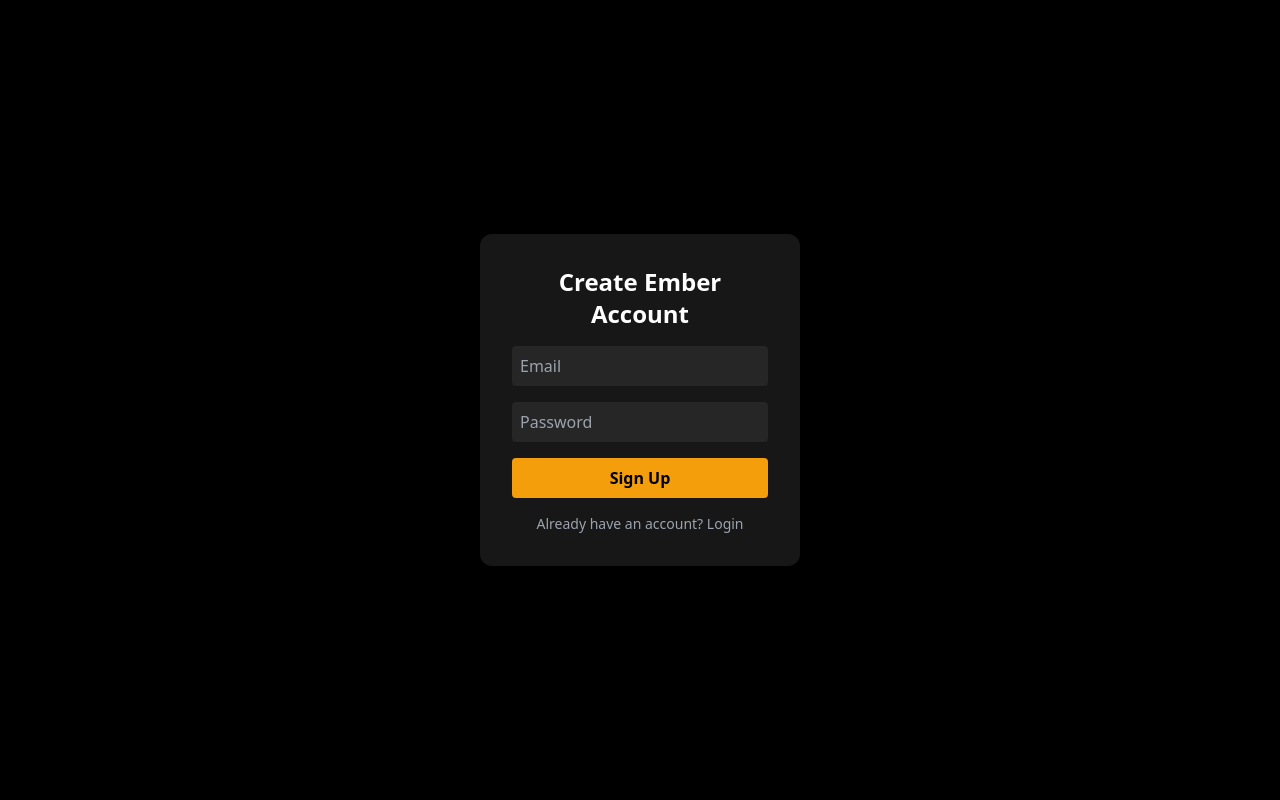
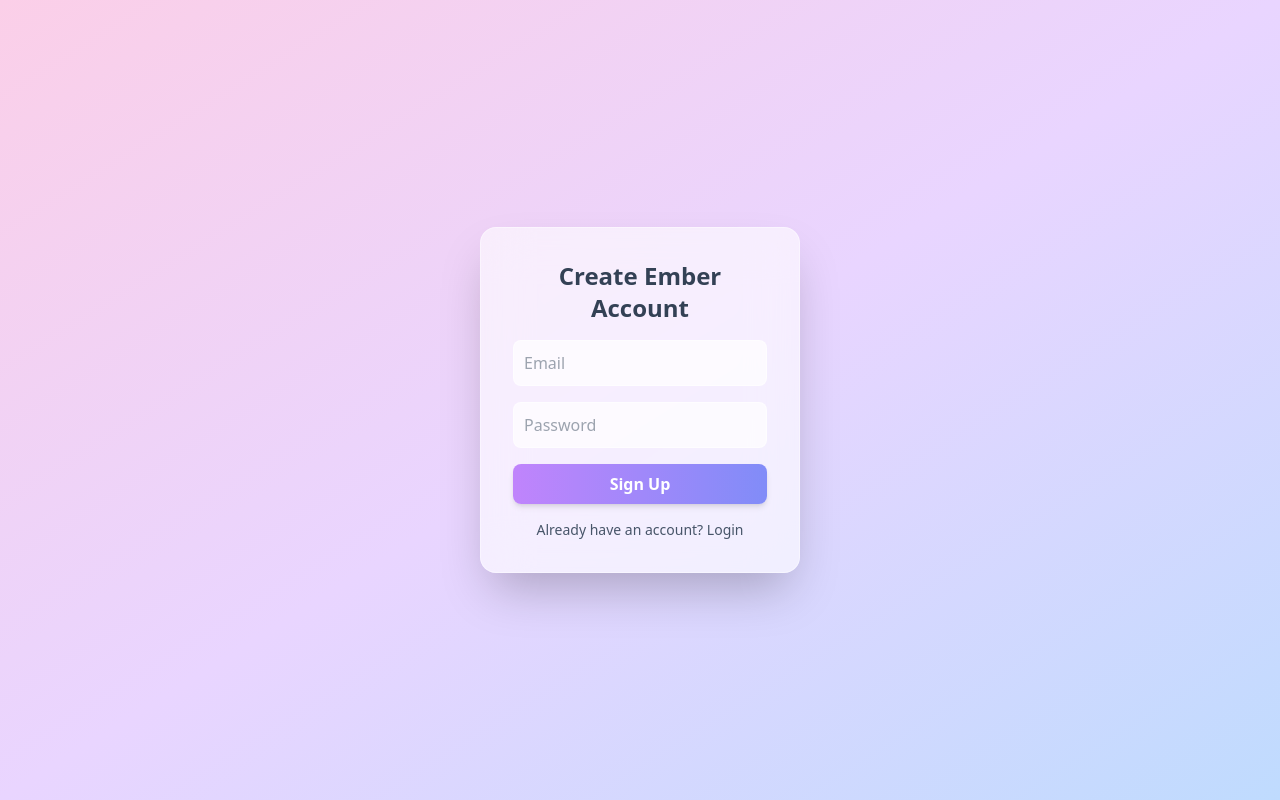
Before and after one commit to srujanaelicherla/ember, a React (Vite) app: page /signup in a window 1280 px wide. Built offline with nearby package versions, Linux system fonts and the light colour scheme; no server answers.

Commit message:
improved aesthetics

```diff
--- a/src/pages/login.tsx
+++ b/src/pages/login.tsx
@@ -35,14 +35,14 @@
         shadow-2xl rounded-2xl p-8"
       >
         <h2 className="text-2xl font-bold text-center text-slate-700">
-          Welcome Back
+          Welcome to Ember!
         </h2>
 
         <input
           type="email"
           placeholder="Email"
           className="w-full p-2 rounded-lg
-          bg-white/60 border border-white/50
+          bg-white/60 border border-white/50 text-slate-800
           focus:outline-none focus:ring-2 focus:ring-purple-300"
           value={email}
           onChange={(e) => setEmail(e.target.value)}
@@ -53,7 +53,7 @@
           type="password"
           placeholder="Password"
           className="w-full p-2 rounded-lg
-          bg-white/60 border border-white/50
+          bg-white/60 border border-white/50 text-slate-800
           focus:outline-none focus:ring-2 focus:ring-purple-300"
           value={password}
           onChange={(e) => setPassword(e.target.value)}
--- a/src/pages/signup.tsx
+++ b/src/pages/signup.tsx
@@ -24,17 +24,27 @@
   }
 
   return (
-    <div className="flex items-center justify-center min-h-screen bg-black text-white px-4">
+    <div className="flex items-center justify-center min-h-screen
+    bg-gradient-to-br from-pink-200 via-purple-200 to-blue-200 px-4">
+
       <form
         onSubmit={handleSignup}
-        className="bg-neutral-900 p-8 rounded-xl w-full max-w-xs space-y-4"
+        className="bg-white/60 backdrop-blur-xl
+        border border-white/40
+        shadow-2xl rounded-2xl
+        p-8 w-full max-w-xs space-y-4"
       >
-        <h2 className="text-2xl font-bold text-center">Create Ember Account</h2>
+
+        <h2 className="text-2xl font-bold text-center text-slate-700">
+          Create Ember Account
+        </h2>
 
         <input
           type="email"
           placeholder="Email"
-          className="w-full p-2 rounded bg-neutral-800"
+          className="w-full p-2.5 rounded-lg
+          bg-white/70 border border-white/50 text-slate-800
+          outline-none focus:ring-2 focus:ring-purple-300"
           value={email}
           onChange={(e) => setEmail(e.target.value)}
           required
@@ -43,7 +53,9 @@
         <input
           type="password"
           placeholder="Password"
-          className="w-full p-2 rounded bg-neutral-800"
+          className="w-full p-2.5 rounded-lg
+          bg-white/70 border border-white/50 text-slate-800
+          outline-none focus:ring-2 focus:ring-purple-300"
           value={password}
           onChange={(e) => setPassword(e.target.value)}
           required
@@ -51,17 +63,21 @@
 
         <button
           type="submit"
-          className="w-full bg-amber-500 text-black p-2 rounded font-semibold"
+          className="w-full py-2 rounded-lg font-semibold
+          bg-gradient-to-r from-purple-400 to-indigo-400
+          text-white shadow-md
+          hover:scale-105 transition"
         >
           Sign Up
         </button>
 
         <p
-          className="text-sm text-center cursor-pointer text-gray-400"
+          className="text-sm text-center cursor-pointer text-slate-600 hover:text-slate-800 transition"
           onClick={() => navigate("/")}
         >
           Already have an account? Login
         </p>
+
       </form>
     </div>
   );
```
Also changed, not shown: src/pages/room.tsx (+51 -45 lines).
